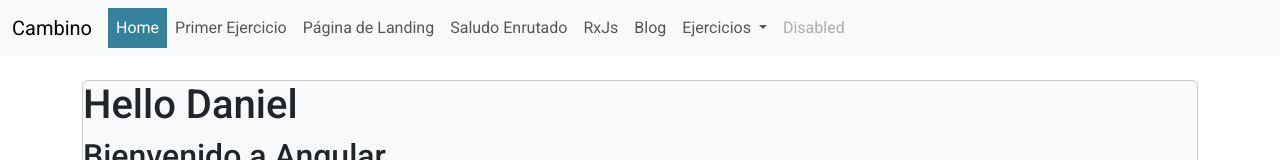
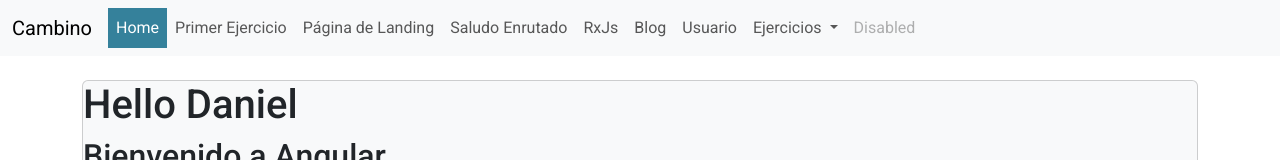
Before and after one commit to Daniel-CG-01/cambino, an Angular app: page / in a window 1280 px wide. Shown: the top 160 px of the page. Built offline with nearby package versions, Linux system fonts and the light colour scheme.

Commit message:
Acabar componente usuarios.

```diff
--- a/src/app/app.routes.ts
+++ b/src/app/app.routes.ts
@@ -6,6 +6,7 @@ import { SaludoEnrutado } from './components/saludoenrutado/saludoenrutado';
 import { Rxjscomponent } from './components/rxjscomponent/rxjscomponent';
 import { PadreComponent } from './components/padre/padre';
 import { PostListComponent } from './components/post-list/post-list';
+import { UsuarioComponent } from './components/usuario/usuario';
 
 export const routes: Routes = [
     {path: '', component: Home},
@@ -16,5 +17,6 @@ export const routes: Routes = [
     {path: 'saludoenrutado/:nombre', component: SaludoEnrutado},
     {path: 'rx', component: Rxjscomponent},
     {path: 'padre', component: PadreComponent},
-    {path: 'post', component: PostListComponent}
+    {path: 'post', component: PostListComponent},
+    {path: 'usuario', component: UsuarioComponent}
 ];
--- a/src/app/components/menu/menu.html
+++ b/src/app/components/menu/menu.html
@@ -24,6 +24,9 @@
         <li class="nav-item">
           <a class="nav-link" [class.active]="activeRoute === '/post'" aria-current="page" href="post">Blog</a>
         </li>
+        <li class="nav-item">
+          <a class="nav-link" [class.active]="activeRoute === '/usuario'" aria-current="page" href="usuario">Usuario</a>
+        </li>
         <li class="nav-item dropdown">
           <a class="nav-link dropdown-toggle" href="#" role="button" data-bs-toggle="dropdown" aria-expanded="false">
             Ejercicios
@@ -34,6 +37,7 @@
             <li><a class="dropdown-item" href="saludoenrutado" [class.active]="activeRoute === '/saludoenrutado'">Saludo Enrutado</a></li>
             <li><a class="dropdown-item" href="rx" [class.active]="activeRoute === '/rx'">RxJs</a></li>
             <li><a class="dropdown-item" href="post" [class.active]="activeRoute === '/post'">Blog</a></li>
+            <li><a class="dropdown-item" href="usuario" [class.active]="activeRoute === '/usuario'">Usuario</a></li>
             <li><hr class="dropdown-divider"></li>
             <li><a class="dropdown-item" href="/" [class.active]="activeRoute === '/' || activeRoute === '/home'">Home</a></li>
           </ul>
--- /dev/null
+++ b/src/app/components/usuario/usuario.html
@@ -0,0 +1,9 @@
+<h2>Lista de Usuarios</h2>
+
+@for (item of usuarios; track $index) {
+    <div>
+        <h5>{{ item.email }} ({{ item.username }})</h5>
+        <p>Empresa: {{ item.company.name }}</p>
+        <button (click)="verDatosUsuario()">Ver datos de Usuario</button>
+    </div>
+}
--- /dev/null
+++ b/src/app/components/usuario/usuario.ts
@@ -0,0 +1,33 @@
+import { Component } from '@angular/core';
+import { UsuarioServiceTs } from '../../services/usuario-service.ts';
+import { User } from '../../model/userInterface.js';
+
+@Component({
+  selector: 'app-usuario',
+  imports: [],
+  templateUrl: './usuario.html',
+  styleUrl: './usuario.css',
+})
+export class UsuarioComponent {
+
+  usuarios: User[] = [];
+
+  constructor(private oUsuarioService: UsuarioServiceTs) {
+
+  }
+
+  ngOnInit() {
+    this.getUsers();
+  }
+
+  getUsers() {
+    this.oUsuarioService.getAll().subscribe((users: User[]) => {
+      console.log(users);
+      this.usuarios = users;
+    });
+  }
+
+  verDatosUsuario() {
+    console.log('Datos del usuario...', user);
+  }
+}
--- /dev/null
+++ b/src/app/model/userInterface.ts
@@ -0,0 +1,29 @@
+export interface User {
+    id: number;
+    name: string;
+    username: string;
+    email: string;
+    address: Address;
+    phone: string;
+    website: string;
+    company: Company;
+}
+
+export interface Address {
+    street: string;
+    suite: string;
+    city: string;
+    zipcode: string;
+    geo: Geo;
+}
+
+export interface Geo {
+    lat: string;
+    lng: string;
+}
+
+export interface Company {
+    name: string;
+    catchPhrase: string;
+    bs: string;
+}
--- /dev/null
+++ b/src/app/services/usuario-service.ts.ts
@@ -0,0 +1,17 @@
+import { Injectable } from '@angular/core';
+import { User } from '../model/userInterface';
+import { Observable } from 'rxjs';
+
+@Injectable({
+  providedIn: 'root'
+})
+export class UsuarioServiceTs {
+
+  constructor() {
+
+  }
+
+  getAll():Observable<User[]> {
+    return this.oHttpClient.get<User[]>('https://jsonplaceholder.typicode.com/users');
+  }
+}
```
Also changed, not shown: src/app/components/usuario/usuario.css (added), 1 other file (tests, documents, lock files or other folders).
